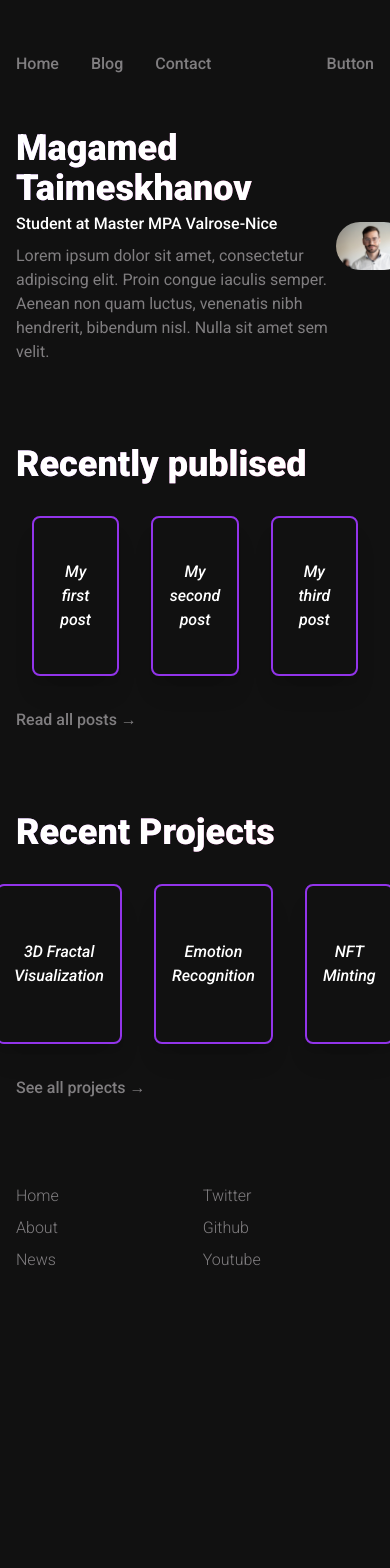
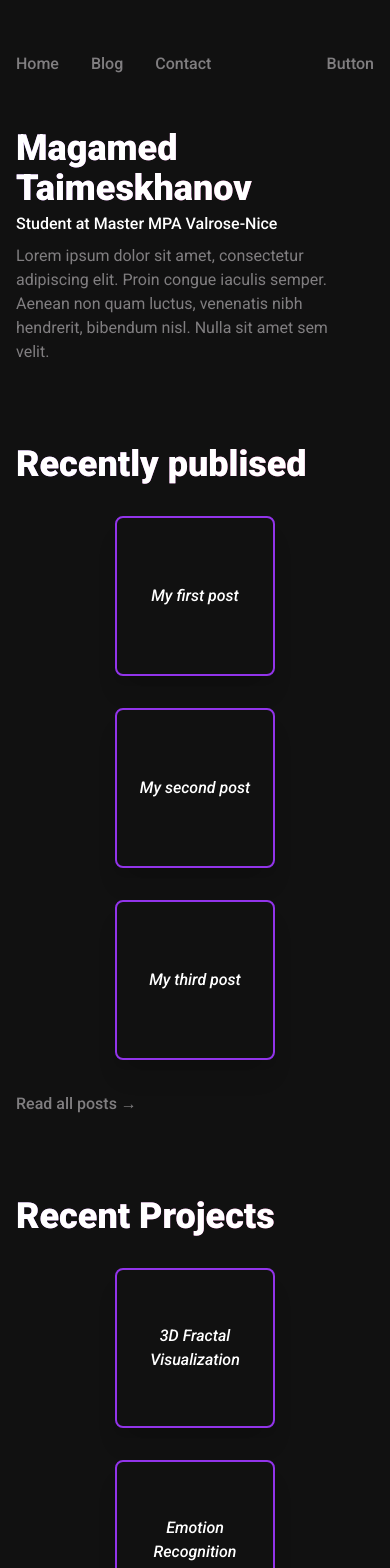
Before and after one commit to MagamedT/magamedtmsk, a Next.js app: page / in a window 390 px wide. Shown: the top 1568 px of the page. Before the commit the page ends 1276 px from the top, so only its background shows below. Built offline with nearby package versions, Linux system fonts and the light colour scheme.

Commit message:
responsive home page

```diff
--- a/components/Hero.js
+++ b/components/Hero.js
@@ -12,7 +12,7 @@ function Hero() {
 
 
 
-        <img className = "rounded-full  w-1/5 h-1/5" src="profil.jpg" />
+        <img className = "invisible rounded-full  w-1/5 h-1/5 md:visible" src="profil.jpg" />
 
 
 
--- a/components/RecentPost.js
+++ b/components/RecentPost.js
@@ -9,7 +9,7 @@ export default function RecentPost({posts}) {
     <div className="px-4 mt-20">
         <h1 className="text-white font-black text-4xl mb-4 text-transparent bg-clip-text bg-gradient-to-r from-purple-400 to-pink-600">Recently publised</h1>
 
-        <div className="flex flex-row justify-center">
+        <div className="flex flex-col items-center md:flex-row justify-center">
 
             <Card texte ={posts[0].frontMatter.title} link = {'/blog/'+ posts[0].slug}/>
 
--- a/components/RecentProject.js
+++ b/components/RecentProject.js
@@ -5,7 +5,7 @@ function RecentProject() {
     <div className="px-4 mt-20">
         <h1 className="text-white font-black text-4xl mb-4 text-transparent bg-clip-text bg-gradient-to-r from-purple-400 to-pink-600">Recent Projects</h1>
 
-        <div className="flex flex-row justify-center">
+        <div className="flex flex-col items-center md:flex-row justify-center">
             <Card  texte ={"3D Fractal Visualization"} link = "/"/>
             <Card  texte ={"Emotion Recognition"} link = "/"/>
             <Card  texte ={"NFT Minting"} link = "/"/>
```
